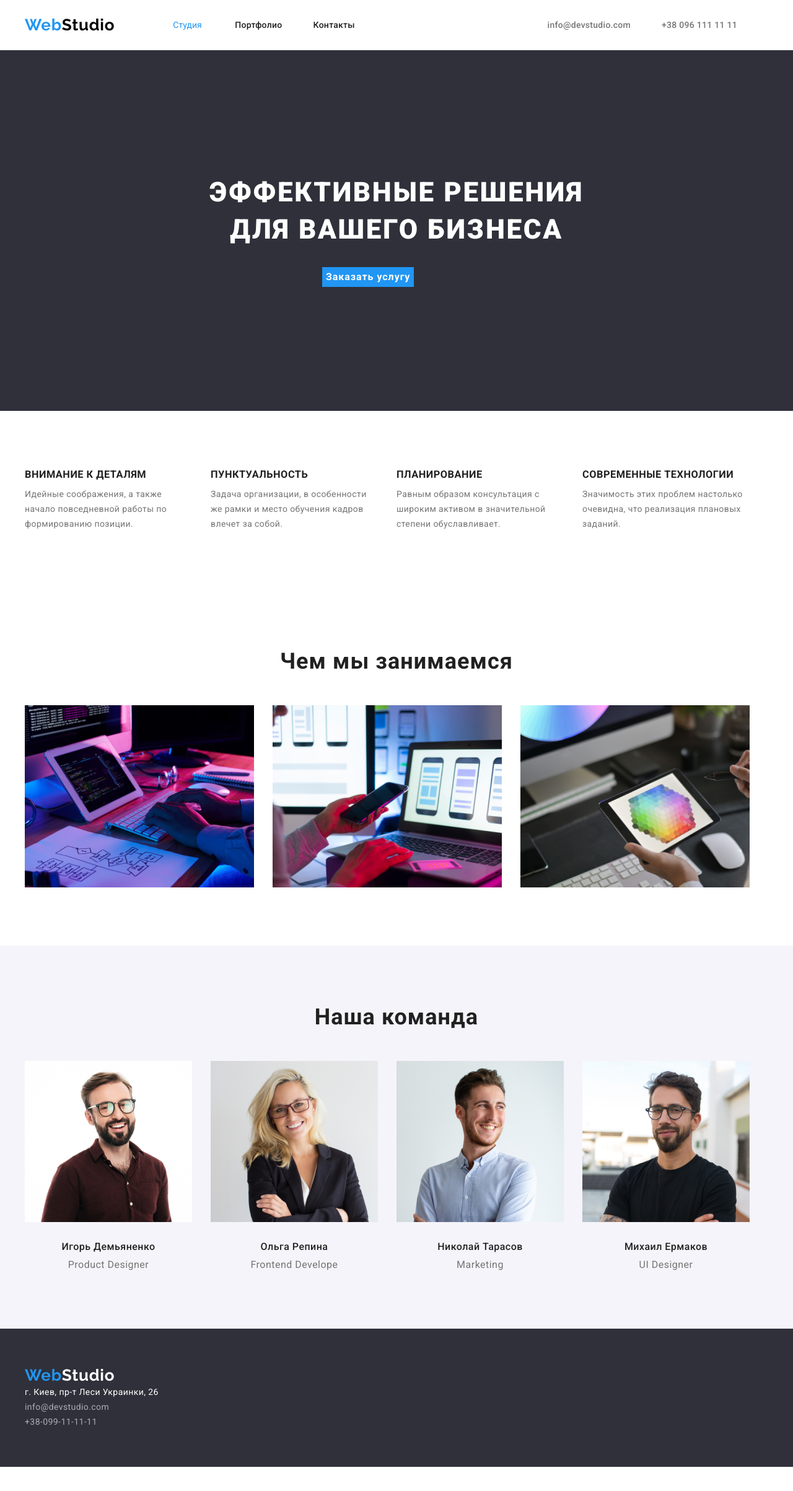
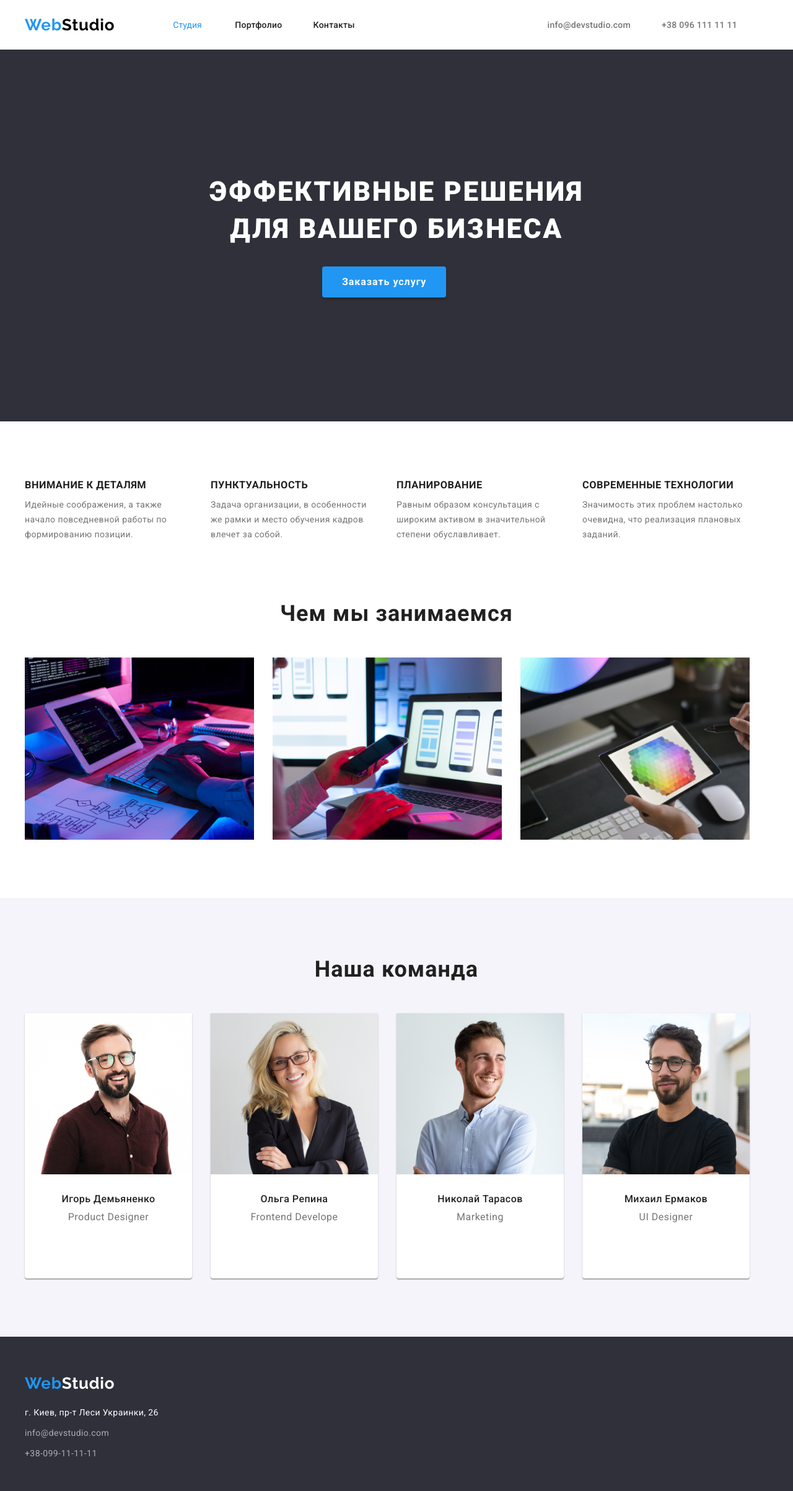
Before and after one commit to Vasyl-mitityk/goit-markup-hw-03, a plain HTML site: page index.html in a window 1280 px wide. Shown: the whole page at 62% size. Before the commit the page ends 2367 px from the top, so only its background shows below. Drawn offline with nearby package versions, Linux system fonts and the light colour scheme.

Commit message:
Home work 3/1

```diff
--- a/css/style.css
+++ b/css/style.css
@@ -11,6 +11,7 @@
         --background-second-color:#F5F4FA;
         --background-footer-color:#2F303A;
 
+
         }
 
         a {
@@ -20,17 +21,6 @@
             list-style-type: none;
         }
 
-    /*===================================================body================================================== */
-
-        body {
-            font-family:var(--text-font);
-            background-color:var(--background-accent-color);
-            color:var(--accent-color);
-            font-weight: 400;
-            font-size: 14px;
-
-        }
-    /*==================================================body-end================================================ */
 
         h1,
         h2,
@@ -61,6 +51,19 @@
             padding-right: 15px;
         }
 
+    /*===================================================body================================================== */
+
+        body {
+            font-family:var(--text-font);
+            background-color:var(--background-accent-color);
+            color:var(--accent-color);
+            font-weight: 400;
+            font-size: 14px;
+
+        }
+    /*==================================================body-end================================================ */
+
+
 
     /*==================================================header-studio===============================================*/
         .header-logo{
@@ -70,9 +73,12 @@
             font-size: 26px;
             line-height: 1.192;
             letter-spacing: 0.03em;
+
+            display: block;
             min-width: 145px;
-
             margin-right: 94px;
+            padding-top: 24px;
+            padding-bottom: 24px;
 
 
         }
@@ -115,11 +121,6 @@
             color: var(--tertiary-color);
         }
 
-        .header {
-            padding-top: 25px;
-            padding-bottom: 25px;
-
-        }
 
         .header .contenier {
             display: flex;
@@ -138,7 +139,11 @@
         }
 
         .list-name-item{
+            display: block;
             min-width: 50px;
+            padding-top: 32px;
+            padding-bottom: 32px;
+
 
         }
         .list-name-item:nth-child(2) {
@@ -152,6 +157,9 @@
             margin-left: auto;
         }
         .header .link-cont-name {
+          display: block;
+          padding-top: 32px;
+          padding-bottom: 32px;
           margin-left: auto;
           margin-right: 50px;
 
@@ -201,18 +209,13 @@
             align-items: center;
             text-align: center;
             letter-spacing: 0.06em;
+            background: #2196F3;
+            box-shadow: 0px 4px 4px rgba(0, 0, 0, 0.15);
             border: 0;
-            left: calc(50% - 136px/2);
-            top: calc(50% - 30px/2 - 719.5px);
+            border-radius: 4px;
+            padding: 10px 32px;
             margin-left: 480px;
-            margin-right:480 ;
-
-
-
-
-
-
-
+            margin-right:480px;
         }
     /*=====================================================section-title-end================================================*/
 
@@ -259,8 +262,8 @@
 
         /*===========================================================section-do===================================================*/
         .section-do {
-            padding-top: 94px;
             padding-bottom: 94px;
+
         }
         .section-do-title {
                 font-family:var(--text-font);
@@ -270,11 +273,12 @@
                 line-height: 1.167;
                 text-align: center;
                 letter-spacing: 0.03em;
+                margin-bottom: 50px;
         }
 
                 .section-do-general {
                 display: flex;
-                margin-top: 50px;
+
 
                 }
 
@@ -313,6 +317,9 @@
         .team-list {
             width: 270px;
             text-align: center;
+            background-color: var(--background-accent-color);
+            box-shadow: 0px 1px 3px rgba(0, 0, 0, 0.12), 0px 1px 1px rgba(0, 0, 0, 0.14), 0px 2px 1px rgba(0, 0, 0, 0.2);
+            border-radius: 0px 0px 4px 4px;
         }
 
         .team .team-list:not(:last-child) {
@@ -330,7 +337,7 @@
             line-height: 1.188;
             text-align: center;
             letter-spacing: 0.03em;
-            margin-top: 30px;
+
        }
        .team .team-work {
             font-family:var(--text-font);
@@ -340,6 +347,15 @@
             text-align: center;
             letter-spacing: 0.03em;
             margin-top: 10px;
+       }
+
+       .team-name-title {
+        padding-top: 30px;
+        padding-left: 50px;
+        padding-right: 50px;
+        padding-bottom: 90px;
+
+
        }
     /*================================================================section-team-end=================================================*/
 
@@ -405,9 +421,9 @@
             border-radius: 4px;
             border: 0;
        }
-    /*section-portfolio-end*/
+    /*===================================================section-portfolio-end==================================================*/
 
-    /*sect-port-main*/
+    /*==========================================================sect-port-main===================================================*/
        .sect-port-list {
             display:flex;
             flex-direction: row;
@@ -419,6 +435,9 @@
             margin-top: 34px;
             margin-right: 30px;
             text-align: start;
+            background:var(--background-accent-color);
+            border: 1px solid #EEEEEE;
+            box-sizing: border-box;
 
      }
      .sect-port-gallery:nth-child(3n) {
@@ -443,7 +462,14 @@
             line-height: 1.875;
             letter-spacing: 0.03em;
         }
-    /*sect-port-main-end*/
+
+        .port-title {
+            padding-top: 20px;
+            padding-right: 24px;
+            padding-bottom: 20px;
+            padding-left: 24px;
+        }
+    /*======================================================sect-port-main-end===========================================================*/
 
     /*============================================================footer==================================================================*/
         .footer {
@@ -459,6 +485,7 @@
             line-height: 1.192;
             letter-spacing: 0.03em;
 
+            display: block;
             width: 145px;
             margin-bottom: 20px;
         }
@@ -468,18 +495,32 @@
         }
 
         .footer-logo-list {
+            display: block;
             width: 230px;
+            margin-bottom: 9px;
         }
+
+        .footer-logo-list:last-child {
+          margin-bottom: 0;
+        }
+
 
         .footer-logo-adress {
             font-family:var(--text-font);
             color:var(--main-title-color);
             line-height: 1.714;
             letter-spacing: 0.03em;
+
+
         }
-        .footer .footer-logo-cont {
+        .footer .footer-logo-mail, .footer-logo-tel  {
             font-family:var(--text-font);
             color:var(--second-white-footer);
             line-height: 1.714;
             letter-spacing: 0.03em;
+
        }
+
+
+
+       /*============================================================footer end==================================================================*/
--- a/index.html
+++ b/index.html
@@ -101,20 +101,28 @@
                     <h2 class="team-title">Наша команда</h2>
                         <ul class="team-descript">
                             <li class="team-list"><img class="section-team-img" src="./imeges/img-(0).jpg" alt="Игорь Демьяненко" width="270" height="260">
+                               <div class="team-name-title">
                                     <h3 class="team-name">Игорь Демьяненко</h3>
                                         <p class="team-work">Product Designer</p>
+                                </div>
                             </li>
                             <li class="team-list"><img  class="section-team-img"src="./imeges/img-(1).jpg" alt="Ольга Репина" width="270" height="260">
+                                <div class="team-name-title">
                                     <h3 class="team-name">Ольга Репина</h3>
                                         <p class="team-work">Frontend Develope</p>
+                                </div class="team-name-title">
                             </li>
                             <li class="team-list"><img class="section-team-img" src="./imeges/img-(2).jpg" alt="Николай Тарасов" width="270" height="260">
+                                <div class="team-name-title">
                                     <h3 class="team-name">Николай Тарасов</h3>
                                         <p class="team-work">Marketing</p>
+                                </div>
                             </li>
                             <li class="team-list"><img class="section-team-img" src="./imeges/img-(3).jpg" alt="Михаил Ермаков" width="270" height="260">
+                               <div class="team-name-title">
                                     <h3 class="team-name">Михаил Ермаков</h3>
                                         <p class="team-work">UI Designer</p>
+                                </div>
                             </li>
                     </ul>
                     </div>
@@ -126,12 +134,12 @@
     <footer class="footer">
         <div class="contenier">
 
-                    <a class="footer-logo" href="./index-main.html"><span class="footer-logo-particle">Web</span>Studio</a>
+                    <a class="footer-logo" href="./index.html"><span class="footer-logo-particle">Web</span>Studio</a>
             <ul class="contac-inf">
 
                     <li class="footer-logo-list"><a class="footer-logo-adress" href="https://goo.gl/maps/PEZF8svfNoCDUUVW9" target="_blank">г. Киев, пр-т Леси Украинки, 26</a></li>
-                    <li class="footer-logo-list"><a  class="footer-logo-cont" href="mailto:info@example.com">info@devstudio.com</a></li>
-                    <li class="footer-logo-list"><a  class="footer-logo-cont" href="+38-099-11-11-11">+38-099-11-11-11</a></li>
+                    <li class="footer-logo-list"><a  class="footer-logo-mail" href="mailto:info@example.com">info@devstudio.com</a></li>
+                    <li class="footer-logo-list"><a  class="footer-logo-tel" href="+38-099-11-11-11">+38-099-11-11-11</a></li>
 
             </ul>
         </div>
```
Also changed, not shown: portfolio.html (+20 -2 lines). Lines whose indentation alone changed are shown as unchanged.
